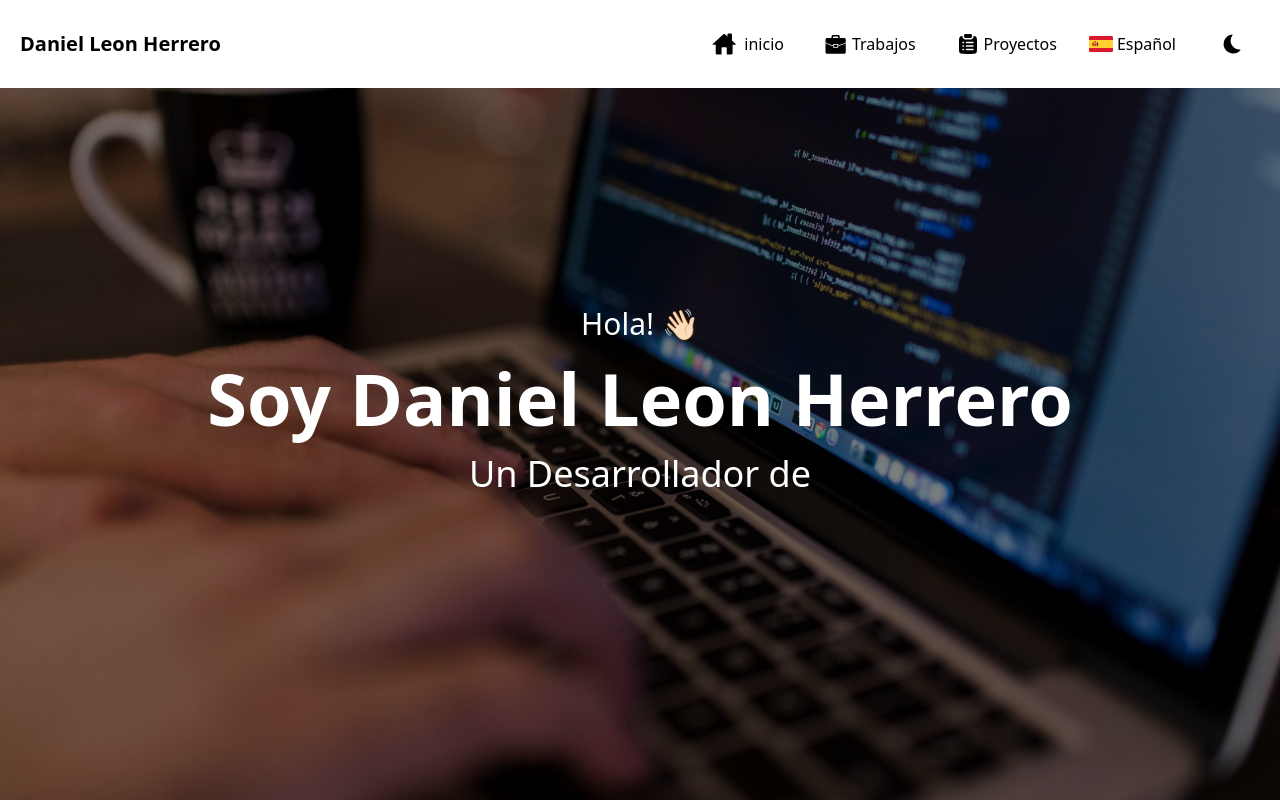
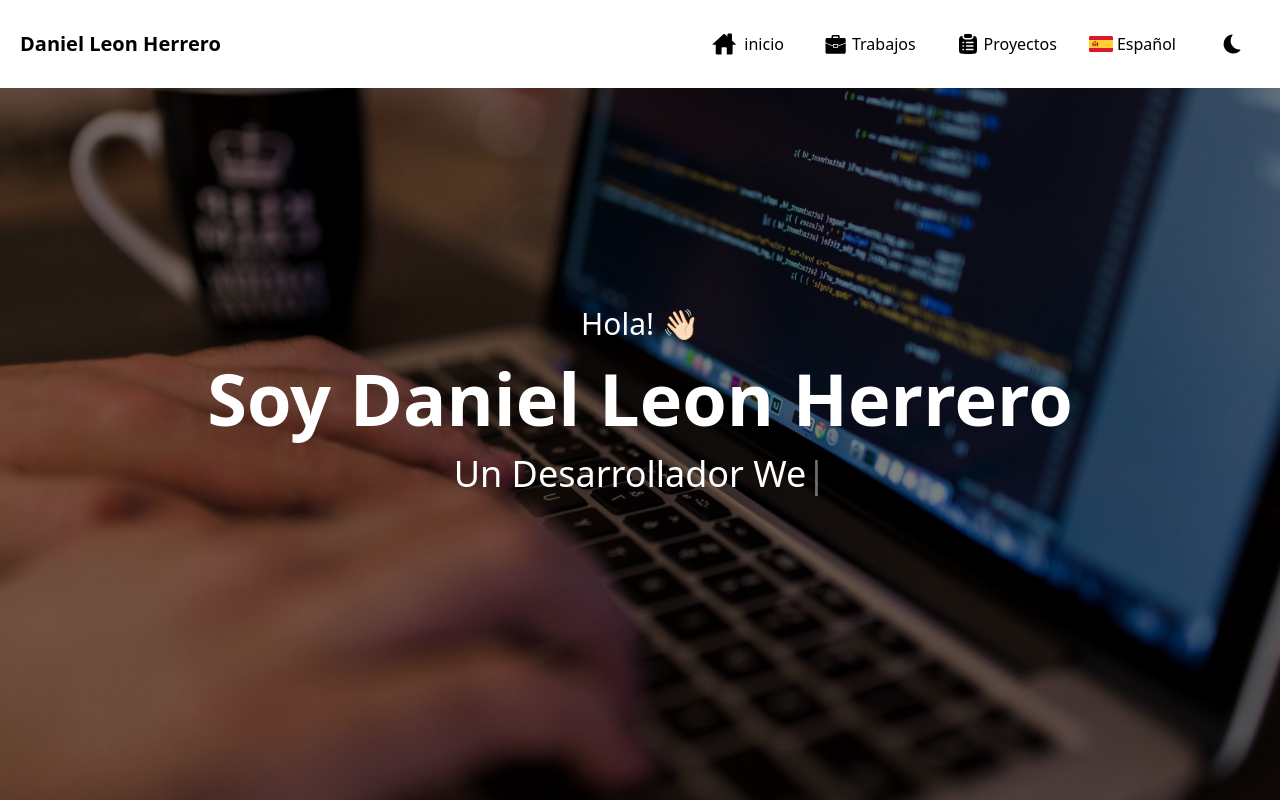
Before and after one commit to DanielLeonHerrero/Portofolio, a React (Vite) app: page / in a window 1280 px wide. Shown: the top 800 px of the page. Built offline with nearby package versions, Linux system fonts and the light colour scheme.

Commit message:
Writting effect for roles

```diff
--- a/src/App.jsx
+++ b/src/App.jsx
@@ -1,10 +1,35 @@
 import { useEffect, useRef, useState } from "react";
-import Header from "./components/header/header"
+import Header from "./components/header/header";
 
 function App() {
   const [headerBg, setHeaderBg] = useState("transparent");
   const [textColor, setColorText] = useState("white");
   const sectionRef = useRef(null);
+  const [index, setIndex] = useState(0);
+  const [text, setText] = useState("");
+  const [isDeleting, setIsDeleting] = useState(false);
+
+  const roles = ["de Aplicaciones", "Web", "de API's"];
+
+
+  useEffect(() => {
+    if (sectionRef.current) {
+      const timeout = setTimeout(() => {
+        setText((prev) => roles[index].substring(0, prev.length + (isDeleting ? -1 : 1)));
+
+        if (!isDeleting && text === roles[index]) {
+          setTimeout(() => setIsDeleting(true), 500);
+        } else if (isDeleting && text === "") {
+          setIsDeleting(false);
+          setIndex((prevIndex) => prevIndex < roles.length - 1 ? prevIndex + 1 : 0);
+        }
+
+        clearTimeout(timeout);
+      }, isDeleting ? 100 : 200); // Controla la velocidad de escritura y borrado
+
+      return () => clearTimeout(timeout);
+    }
+  }, [text, isDeleting, index]);
 
   useEffect(() => {
     const observer = new IntersectionObserver(
@@ -26,6 +51,7 @@ function App() {
     };
   }, []);
 
+
   return (
     <>
       <Header className={`fixed top-0 left-0 right-0 z-50 text-${textColor} bg-${headerBg}`} />
@@ -35,7 +61,7 @@ function App() {
           <section className="flex flex-col gap-5 items-center justify-center text-white m-10 text-center">
             <p className="text-lg sm:text-3xl">Hola! 👋🏻</p>
             <p className="font-bold text-3xl sm:text-6xl lg:text-7xl">Soy Daniel Leon Herrero</p>
-            <p className="text-xl md:text-4xl">Un Desarrollador de </p>
+            <p className="text-xl md:text-4xl">Un Desarrollador {text}<span className="animate-blink">|</span></p>
           </section>
         </div>
       </div>
--- a/tailwind.config.js
+++ b/tailwind.config.js
@@ -5,7 +5,17 @@ export default {
     "./src/**/*.{js,ts,jsx,tsx}",
   ],
   theme: {
-    extend: { },
+    extend: {
+      keyframes: {
+        blink: {
+          '0%, 100%': { opacity: '1' },
+          '50%': { opacity: '0' },
+        }
+      },
+      animation: {
+        blink: 'blink 1s linear infinite',
+      }
+    }
   },
   plugins: [],
 }
```
Also changed, not shown: 1 other file (tests, documents, lock files or other folders).
